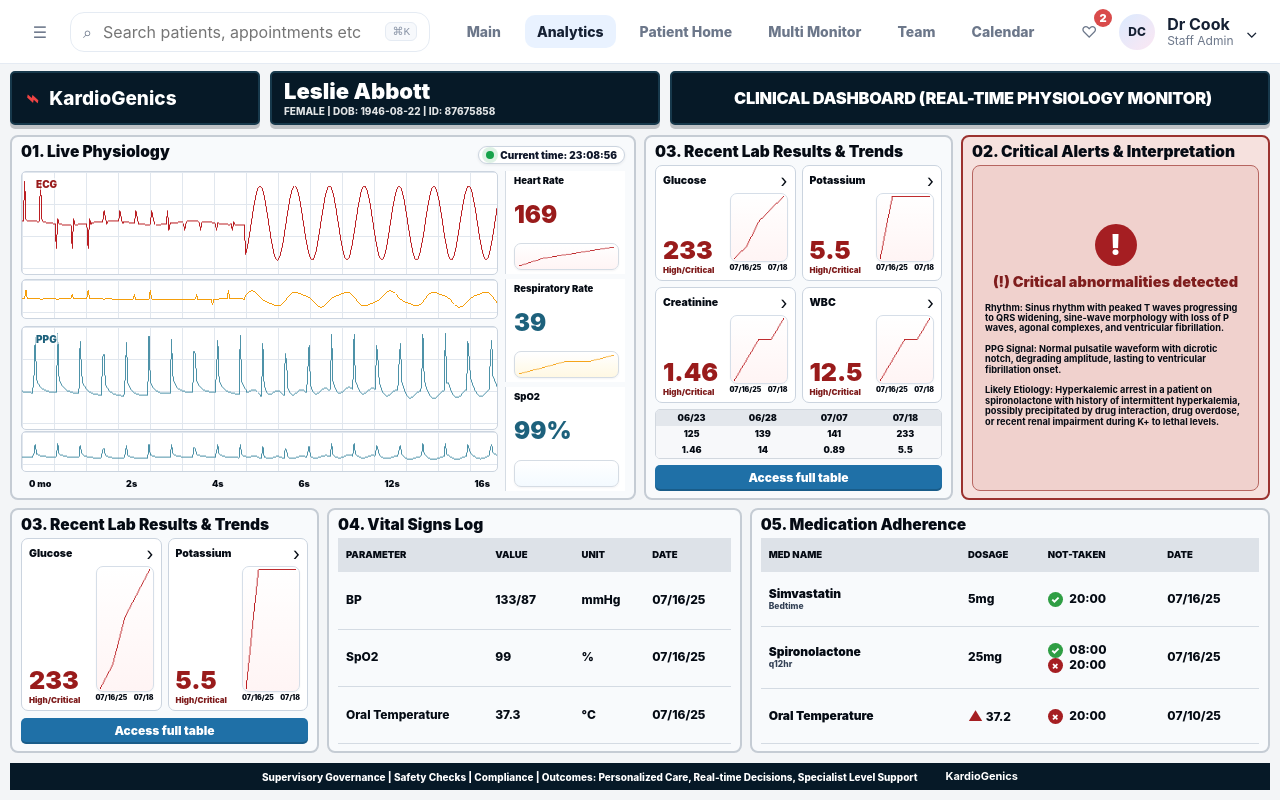
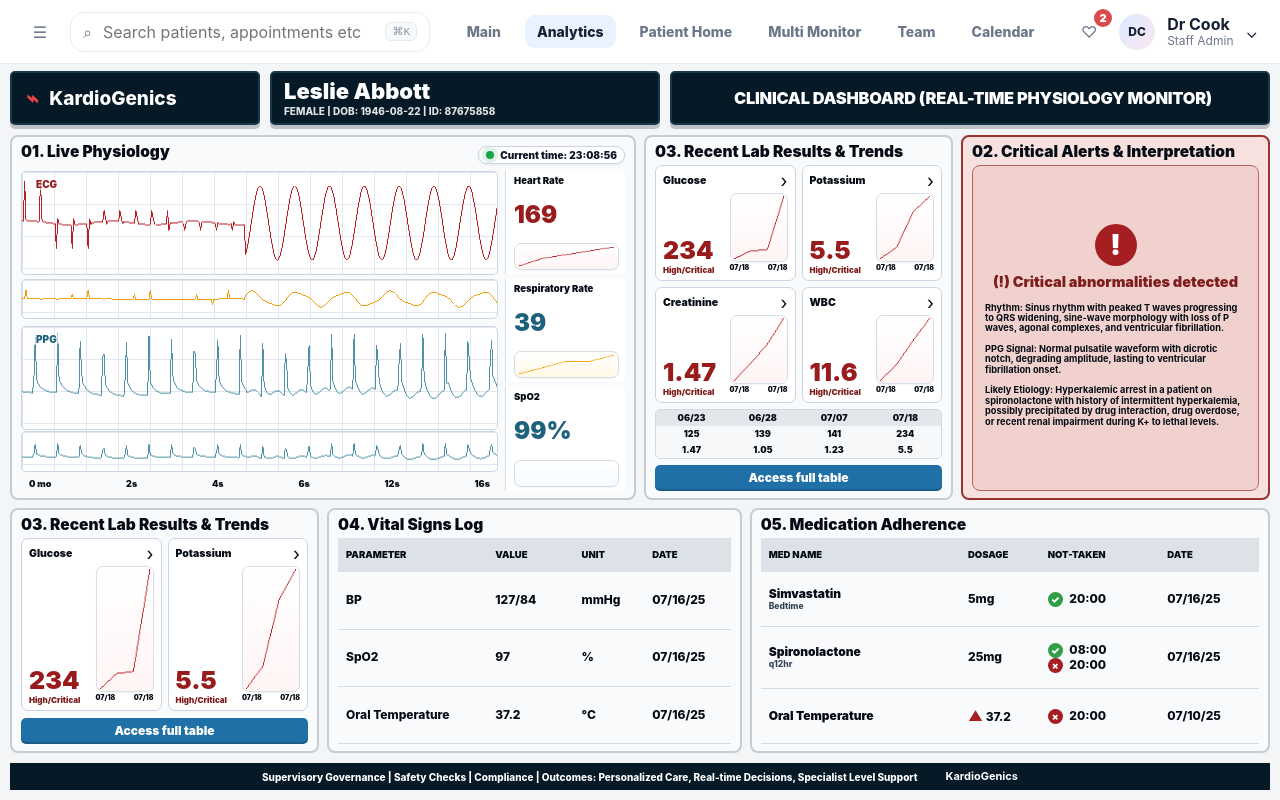
Before and after one commit to AdityaB09/KG_Dashboard, a React (Vite) app: page / in a window 1280 px wide. Both pictures are taken after a click on the button "Analytics". Built offline with nearby package versions, Linux system fonts and the light colour scheme; no server answers.

Commit message:
Update ClinicalPhysiologyPage.jsx
Made Lab Results' parameter values static

```diff
--- a/src/components/ClinicalPhysiologyPage.jsx
+++ b/src/components/ClinicalPhysiologyPage.jsx
@@ -6,6 +6,47 @@ import WebGLWaveformCanvas from "./WebGLWaveformCanvas";
 const MAX_POINTS = 360;
 const CURRENT_MARK_RATIO = 0.47;
 const STATIC_ANALYTICS_MODE = true;
+
+const STATIC_ANALYTICS_LABS = [
+  {
+    name: "Glucose",
+    value: 234,
+    status: "High/Critical",
+    meta: "07/18",
+    trend: [125, 139, 141, 234],
+    color: "red",
+  },
+  {
+    name: "Potassium",
+    value: "5.5",
+    status: "High/Critical",
+    meta: "07/18",
+    trend: [3.9, 4.2, 5.1, 5.5],
+    color: "red",
+  },
+  {
+    name: "Creatinine",
+    value: "1.47",
+    status: "High/Critical",
+    meta: "07/18",
+    trend: [0.89, 1.05, 1.23, 1.47],
+    color: "red",
+  },
+  {
+    name: "WBC",
+    value: "11.6",
+    status: "High/Critical",
+    meta: "07/18",
+    trend: [8.2, 9.1, 10.4, 11.6],
+    color: "red",
+  },
+];
+
+const STATIC_ANALYTICS_VITAL_ROWS = [
+  ["BP", "127/84", "mmHg", "07/16/25"],
+  ["SpO2", "97", "%", "07/16/25"],
+  ["Oral Temperature", "37.2", "°C", "07/16/25"],
+];
 
 const BASE_PATIENT = {
   name: "Leslie Abbott",
@@ -724,72 +765,78 @@ useEffect(() => {
 
 const streamDate = formatStreamDate(live.streamTimestamp);
 
+// const labCards = useMemo(() => {
+//   if (live.priorityTrends?.length) {
+//     return live.priorityTrends.map((item) => ({
+//       name: item.label,
+//       value: item.displayValue ?? item.value,
+//       status: statusFromColor(normalizeColor(item.color, "blue")),
+//       meta: item.meta || streamDate,
+//       trend: item.trend || [],
+//       color: normalizeColor(item.color, "blue"),
+//       reason: item.reason
+//     }));
+//   }
+
+//   return [
+//     {
+//       name: "Glucose",
+//       value: live.glucose,
+//       status: statusFromColor(getLiveColor(live, "glucose", "red")),
+//       meta: streamDate,
+//       trend: live.glucoseTrend,
+//       color: getLiveColor(live, "glucose", "red")
+//     },
+//     {
+//       name: "Potassium",
+//       value: Number(live.potassium).toFixed(1),
+//       status: statusFromColor(getLiveColor(live, "potassium", "red")),
+//       meta: streamDate,
+//       trend: live.potassiumTrend,
+//       color: getLiveColor(live, "potassium", "red")
+//     },
+//     {
+//       name: "Creatinine",
+//       value: Number(live.creatinine).toFixed(2),
+//       status: statusFromColor(getLiveColor(live, "creatinine", "red")),
+//       meta: streamDate,
+//       trend: live.creatinineTrend,
+//       color: getLiveColor(live, "creatinine", "red")
+//     },
+//     {
+//       name: "WBC",
+//       value: Number(live.wbc).toFixed(1),
+//       status: statusFromColor(getLiveColor(live, "wbc", "red")),
+//       meta: streamDate,
+//       trend: live.wbcTrend,
+//       color: getLiveColor(live, "wbc", "red")
+//     }
+//   ];
+// }, [
+//   live.priorityTrends,
+//   live.glucose,
+//   live.potassium,
+//   live.creatinine,
+//   live.wbc,
+//   live.glucoseTrend,
+//   live.potassiumTrend,
+//   live.creatinineTrend,
+//   live.wbcTrend,
+//   live.colors,
+//   streamDate
+// ]);
+
 const labCards = useMemo(() => {
-  if (live.priorityTrends?.length) {
-    return live.priorityTrends.map((item) => ({
-      name: item.label,
-      value: item.displayValue ?? item.value,
-      status: statusFromColor(normalizeColor(item.color, "blue")),
-      meta: item.meta || streamDate,
-      trend: item.trend || [],
-      color: normalizeColor(item.color, "blue"),
-      reason: item.reason
-    }));
-  }
+  return STATIC_ANALYTICS_LABS;
+}, []);
 
-  return [
-    {
-      name: "Glucose",
-      value: live.glucose,
-      status: statusFromColor(getLiveColor(live, "glucose", "red")),
-      meta: streamDate,
-      trend: live.glucoseTrend,
-      color: getLiveColor(live, "glucose", "red")
-    },
-    {
-      name: "Potassium",
-      value: Number(live.potassium).toFixed(1),
-      status: statusFromColor(getLiveColor(live, "potassium", "red")),
-      meta: streamDate,
-      trend: live.potassiumTrend,
-      color: getLiveColor(live, "potassium", "red")
-    },
-    {
-      name: "Creatinine",
-      value: Number(live.creatinine).toFixed(2),
-      status: statusFromColor(getLiveColor(live, "creatinine", "red")),
-      meta: streamDate,
-      trend: live.creatinineTrend,
-      color: getLiveColor(live, "creatinine", "red")
-    },
-    {
-      name: "WBC",
-      value: Number(live.wbc).toFixed(1),
-      status: statusFromColor(getLiveColor(live, "wbc", "red")),
-      meta: streamDate,
-      trend: live.wbcTrend,
-      color: getLiveColor(live, "wbc", "red")
-    }
-  ];
-}, [
-  live.priorityTrends,
-  live.glucose,
-  live.potassium,
-  live.creatinine,
-  live.wbc,
-  live.glucoseTrend,
-  live.potassiumTrend,
-  live.creatinineTrend,
-  live.wbcTrend,
-  live.colors,
-  streamDate
-]);
+// const vitalRows = [
+//   ["BP", `${live.systolic}/${live.diastolic}`, "mmHg", streamDate],
+//   ["SpO2", live.spo2, "%", streamDate],
+//   ["Oral Temperature", Number(live.temperature).toFixed(1), "°C", streamDate]
+// ];
 
-const vitalRows = [
-  ["BP", `${live.systolic}/${live.diastolic}`, "mmHg", streamDate],
-  ["SpO2", live.spo2, "%", streamDate],
-  ["Oral Temperature", Number(live.temperature).toFixed(1), "°C", streamDate]
-];
+const vitalRows = STATIC_ANALYTICS_VITAL_ROWS;
 
   const waveformOverlay = useMemo(() => {
     if (!activeWaveformId) return null;
@@ -1057,7 +1104,7 @@ const alertColor = normalizeColor(live.alertColor, "red");
 ))}
           </div>
 
-          <div className="kgen-mini-table">
+          {/* <div className="kgen-mini-table">
             <span>06/23</span>
             <span>06/28</span>
             <span>07/07</span>
@@ -1072,8 +1119,24 @@ const alertColor = normalizeColor(live.alertColor, "red");
             <b>14</b>
             <b>0.89</b>
             <b>{live.potassium.toFixed(1)}</b>
-          </div>
+          </div> */}
 
+<div className="kgen-mini-table">
+  <span>06/23</span>
+  <span>06/28</span>
+  <span>07/07</span>
+  <span>07/18</span>
+
+  <b>125</b>
+  <b>139</b>
+  <b>141</b>
+  <b>234</b>
+
+  <b>1.47</b>
+  <b>1.05</b>
+  <b>1.23</b>
+  <b>5.5</b>
+</div>
           <button className="kgen-blue-btn" type="button" onClick={onOpenLabs}>
             Access full table
           </button>
```
